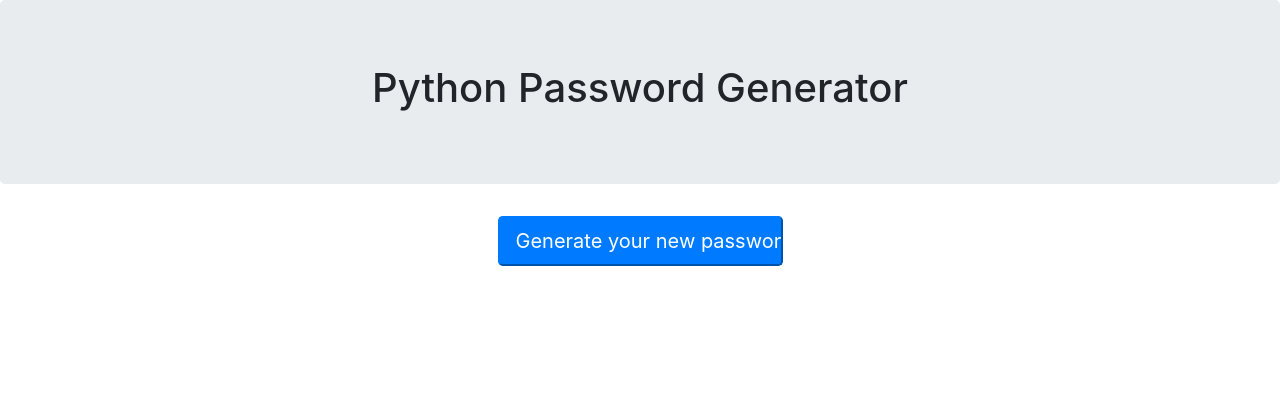
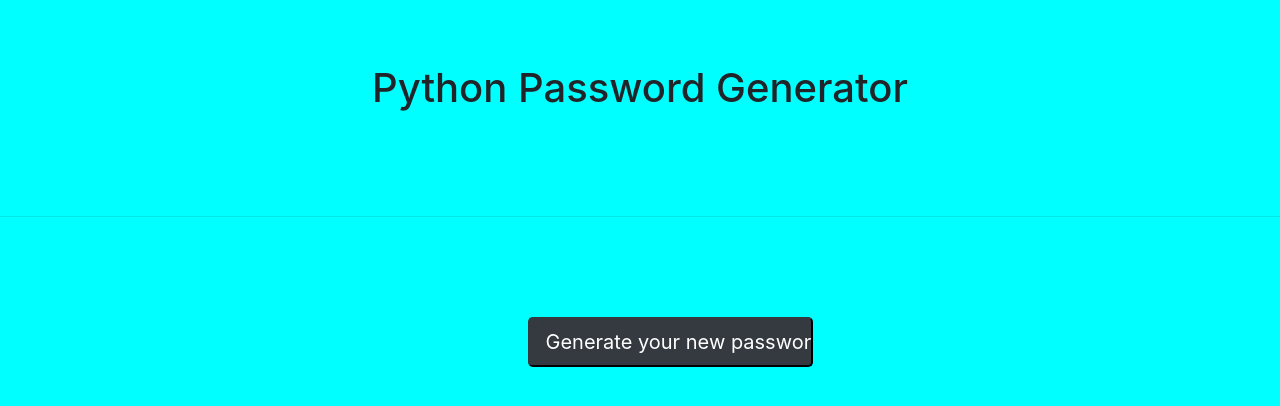
Before and after one commit to SeanMelody/Playing-With-Python, a Flask app: page / in a window 1280 px wide. Shown: the top 406 px of the page. Run offline with Flask 2, Linux system fonts and the light colour scheme; some libraries are stand-ins or nearby versions.

Commit message:
custom css added

```diff
--- /dev/null
+++ b/app/static/css/style.css
@@ -0,0 +1,20 @@
+body {
+background-color: aqua;
+}
+
+.jumbotron-style {
+    background-color: aqua;
+}
+
+.card {
+    height: 250px;
+    width: 400px;
+}
+
+.margin100 {
+    margin: 100px;
+}
+
+.margin10 {
+    margin: 10px;
+}
--- a/app/templates/index.html
+++ b/app/templates/index.html
@@ -8,18 +8,21 @@
     <!-- Bootstrap Link-->
     <link rel="stylesheet" href="https://maxcdn.bootstrapcdn.com/bootstrap/4.5.0/css/bootstrap.min.css"
         integrity="sha384-9aIt2nRpC12Uk9gS9baDl411NQApFmC26EwAOH8WgZl5MYYxFfc+NcPb1dKGj7Sk" crossorigin="anonymous" />
+    <!-- Custom CSS  -->
+    <link rel="stylesheet" href="../static/css/style.css">
     <title>Python Password Generator</title>
 </head>
 
 <body>
 
-    <header class="jumbotron text-center">
+    <header class="jumbotron text-center jumbotron-style">
         <h1>Python Password Generator</h1>
     </header>
+    <hr>
 
-    <div class="container">
+    <div class="container margin100">
         <form action="/new-password/" class="row justify-content-center">
-            <input type="submit" value="Generate your new password" class="btn-lg btn-primary col-md-3">
+            <input type="submit" value="Generate your new password" class="btn-lg btn-dark col-md-3">
         </form>
     </div>
 </body>
```
Also changed, not shown: app/templates/new-password.html (+6 -4 lines).
